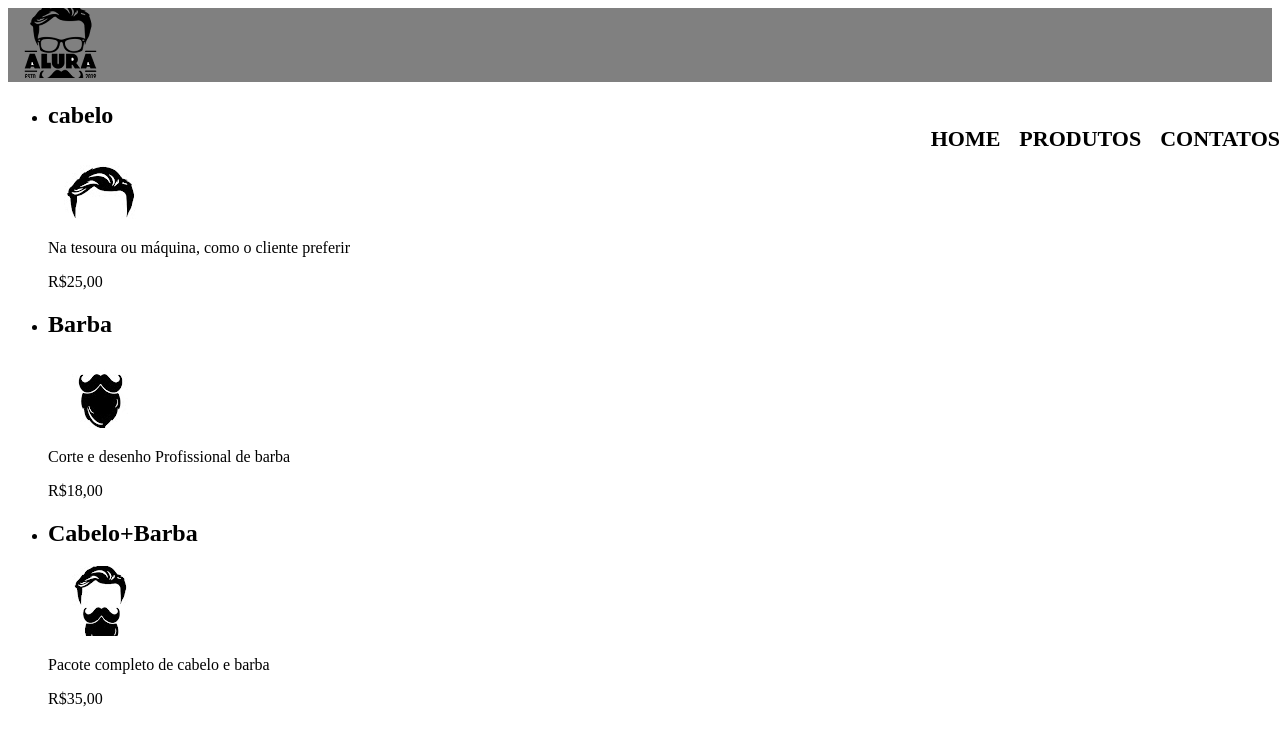
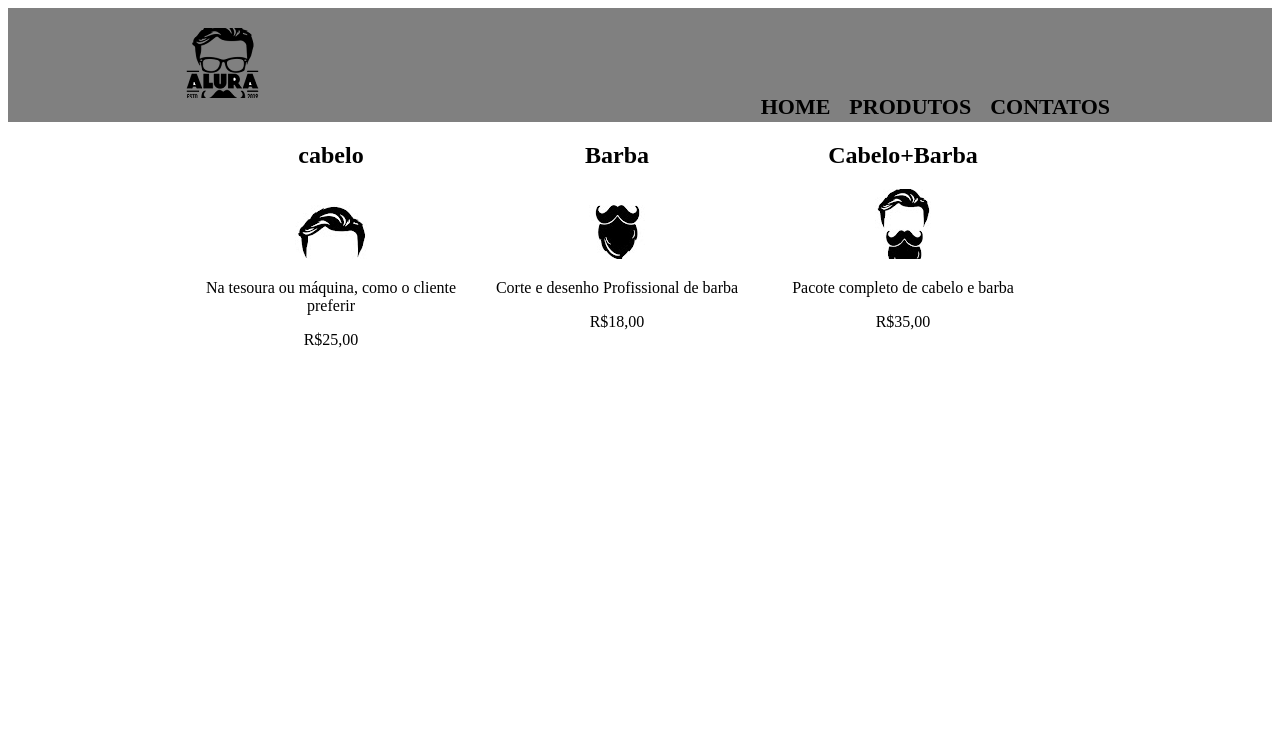
Before and after one commit to FelipePalmieri2008/Barbearia-Alura-Home-Felipe, a plain HTML site: page index.html in a window 1280 px wide. Drawn offline with Linux system fonts and the light colour scheme.

Commit message:
Update style.css
adreha

```diff
--- a/style.css
+++ b/style.css
@@ -1,8 +1,14 @@
-.cabeçalho{background-color: gray;}
+.cabeçalho{background-color: gray;
+padding: 20px;}
+
+
+.caixa{position: relative;
+width: 940px;
+margin: 0 auto;}
 
 
 nav{position: absolute;
-top: 110px;
+top: 50px;
 right: 0;}
 
 
@@ -10,7 +16,17 @@ nav li{display: inline;
 margin: 0 0 0 15px;}
 
 nav a{text-transform: uppercase;
-      color: black;
-      font-weight: bold;
-      font-size: 22px;
-       text-decoration: none;}
+color: black;
+font-weight: bold;
+font-size: 22px;
+text-decoration: none;}
+
+.produtos{ width: 940px;
+margin: 0 auto;}
+
+.produtos li{
+
+      display: inline-block;
+      text-align: center;
+      width: 30%;
+      vertical-align: top;}
```
